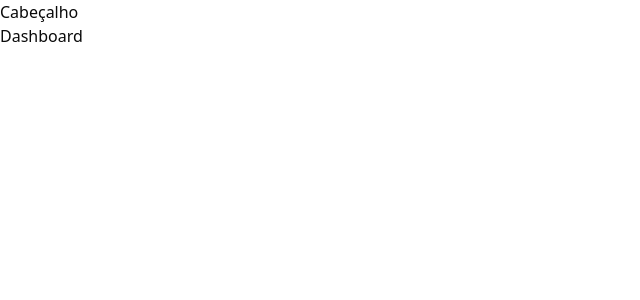
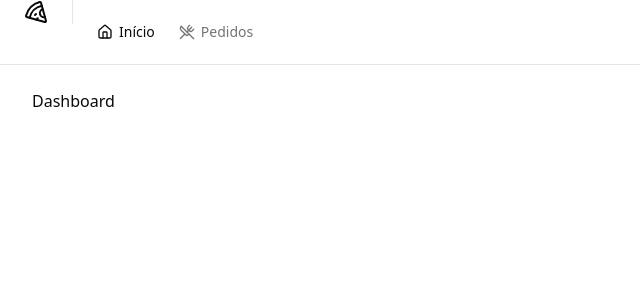
Before and after one commit to raphael-aciardi/Pizza-Shop, a React (Vite) app: page / in a window 1280 px wide. Shown: the top 300 px of the page, without its empty margins (0-640 px from the left). Built offline with nearby package versions, Linux system fonts and the light colour scheme.

Commit message:
Creating Header

```diff
--- a/package.json
+++ b/package.json
@@ -12,6 +12,7 @@
   "dependencies": {
     "@hookform/resolvers": "^3.9.1",
     "@radix-ui/react-label": "^2.1.1",
+    "@radix-ui/react-separator": "^1.1.1",
     "@radix-ui/react-slot": "^1.1.1",
     "add": "^2.0.6",
     "class-variance-authority": "^0.7.1",
--- /dev/null
+++ b/src/components/header.tsx
@@ -0,0 +1,25 @@
+import { Home, Pizza, UtensilsCrossed } from "lucide-react";
+import { Separator } from "./ui/separator";
+import { NavLink } from "./nav-link";
+
+export function Header() {
+    return (
+        <div className="border-b">
+            <div className="flex h-16 itams-center gap-6 px-6">
+                <Pizza className="h-6 w-6" />
+                <Separator orientation="vertical" className="h-6" />
+
+                <nav className="flex items-center space-x-4 lg:space-x-6">
+                    <NavLink to={'/'}>
+                        <Home className="h-4 w-4" />
+                        Início
+                    </NavLink>
+                    <NavLink to={'/orders'}>
+                        <UtensilsCrossed className="h-4 w-4" />
+                        Pedidos
+                    </NavLink>
+                </nav>
+            </div>
+        </div>
+    )
+}
--- /dev/null
+++ b/src/components/nav-link.tsx
@@ -0,0 +1,15 @@
+import { Link, LinkProps, useLocation } from "react-router-dom";
+
+
+export type NavLinkProps = LinkProps
+
+export function NavLink(props: NavLinkProps) {
+    const { pathname } = useLocation()
+
+    return (
+    <Link
+    data-current={pathname === props.to}
+    className="flex items-center gap-1.5 text-sm font-medium text-muted-foreground hover:text-foreground data-[current=true]:text-foreground"
+    {...props}
+    />)
+}
--- /dev/null
+++ b/src/components/ui/separator.tsx
@@ -0,0 +1,29 @@
+import * as React from "react"
+import * as SeparatorPrimitive from "@radix-ui/react-separator"
+
+import { cn } from "@/lib/utils"
+
+const Separator = React.forwardRef<
+  React.ElementRef<typeof SeparatorPrimitive.Root>,
+  React.ComponentPropsWithoutRef<typeof SeparatorPrimitive.Root>
+>(
+  (
+    { className, orientation = "horizontal", decorative = true, ...props },
+    ref
+  ) => (
+    <SeparatorPrimitive.Root
+      ref={ref}
+      decorative={decorative}
+      orientation={orientation}
+      className={cn(
+        "shrink-0 bg-border",
+        orientation === "horizontal" ? "h-[1px] w-full" : "h-full w-[1px]",
+        className
+      )}
+      {...props}
+    />
+  )
+)
+Separator.displayName = SeparatorPrimitive.Root.displayName
+
+export { Separator }
--- a/src/pages/_layouts/app.tsx
+++ b/src/pages/_layouts/app.tsx
@@ -1,11 +1,12 @@
+import { Header } from "@/components/header"
 import { Outlet } from "react-router-dom"
 
 export function AppLayout() {
     return (
-    <div>
-        <h1>Cabeçalho</h1>
+    <div className="flex min-h-screen flex-col antialiased">
+        < Header />
 
-        <div>
+        <div className="flex flex-1 flex-col gap-4 p-8 pt-6">
             <Outlet />
         </div>
     </div>
--- a/src/pages/_layouts/auth.tsx
+++ b/src/pages/_layouts/auth.tsx
@@ -3,7 +3,7 @@
 
 export function AuthLayout() {
     return (
-        <div className="grid min-h-screen grid-cols-2">
+        <div className="grid min-h-screen grid-cols-2 antialiased">
             <div className="flex h-full flex-col justify-between border-r border-foreground/5 bg-muted p-10 text-muted-foreground">
                 <div className="flex items-center gap-3 text-lg text-foreground">
                     <Pizza className="h-5 w-5" />
--- a/src/pages/auth/sign-in.tsx
+++ b/src/pages/auth/sign-in.tsx
@@ -38,7 +38,9 @@
             <Helmet title="Login" />
             <div className="p-8">
                 <Button variant='secondary' asChild className="absolute top-8 right-8">
-                    <Link to="/sign-up" className="text-sm text-muted-foreground">Novo estabelecimento</Link>
+                    <Link to="/sign-up">
+                        Novo estabelecimento
+                    </Link>
                 </Button>
                 <div className="w-[350px] flex flex-col justify-center gap-6">
                     <div className="flex flex-col gap-2 text-center">
--- a/src/pages/auth/sign-up.tsx
+++ b/src/pages/auth/sign-up.tsx
@@ -5,7 +5,7 @@
 import { useForm } from 'react-hook-form'
 import { z } from 'zod'
 import { toast } from "sonner"
-import { Link } from "react-router-dom"
+import { Link, useNavigate } from "react-router-dom"
 
 const signUpForm = z.object({
     restaurantName: z.string(),
@@ -19,20 +19,25 @@
 export function SignUp() {
     const { register, handleSubmit, formState: { isSubmitting } } = useForm<SignUpForm>()
 
+    const navigate = useNavigate()
+
+
     async function handleSignUp(data: SignUpForm) {
 
         try {
 
             await new Promise(resolve => setTimeout(resolve, 2000))
 
-            // toast.success('Enviamos um link de autenticação para seu e-mail.', {
-            //     action: {
-            //        label: 'Reenviar',
-            //        onClick: () => handleSignUp(data)
-            //     }
-            // })
+            console.log(data)
+
+            toast.success('Resrtaurante cadastrado com sucesso', {
+                action: {
+                    label: 'Login',
+                    onClick: () => navigate('/sign-in')
+                }
+            })
         } catch {
-            toast.error("credenciais inválidas")
+            toast.error("Erro ao cadastrar restaurante")
         }
     }
 
@@ -41,7 +46,9 @@
             <Helmet title="Cadastro" />
             <div className="p-8">
                 <Button variant='secondary' asChild className="absolute top-8 right-8">
-                    <Link to="/sign-in" className="text-sm text-muted-foreground">Fazer login</Link>
+                    <Link to="/sign-in">
+                        Fazer login
+                    </Link>
                 </Button>
                 <div className="w-[350px] flex flex-col justify-center gap-6">
                     <div className="flex flex-col gap-2 text-center">
@@ -51,11 +58,27 @@
 
                     <form action="" className="space-y-4" onSubmit={handleSubmit(handleSignUp)}>
                         <div className="space-y-2">
+                            <Label htmlFor="restaurantName">Nome do estabelecimento</Label>
+                            <Input id="restaurantName" type="text" {...register("restaurantName")} />
+                        </div>
+
+                        <div className="space-y-2">
+                            <Label htmlFor="managerName">Seu nome</Label>
+                            <Input id="managerName" type="text" {...register("managerName")} />
+                        </div>
+
+                        <div className="space-y-2">
                             <Label htmlFor="email">Seu e-mail</Label>
                             <Input id="email" type="email" {...register("email")} />
                         </div>
 
+                        <div className="space-y-2">
+                            <Label htmlFor="phone">Seu número de celular</Label>
+                            <Input id="phone" type="tel" {...register("phone")} />
+                        </div>
+
                         <Button disabled={isSubmitting} className="w-full" type="submit">Finalizar cadastro</Button>
+                        <p className="px-5 text-center text-sm loading-relaxed text-muted-foreground">Ao continuar, você concorda com nossos<a className="underline underline-offset-4" href="#"> termos de serviço</a> e{' '} <a className="underline underline-offset-4" href="">políticas de privacidade.</a> </p>
                     </form>
                 </div>
             </div>
```
Also changed, not shown: 1 other file (tests, documents, lock files or other folders).
